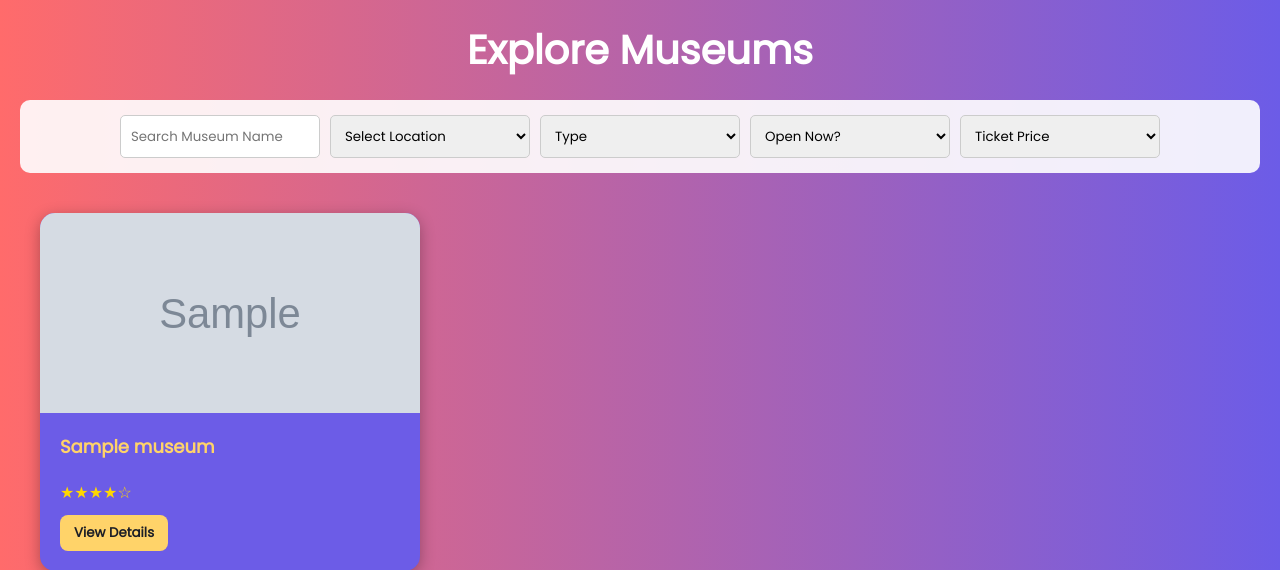
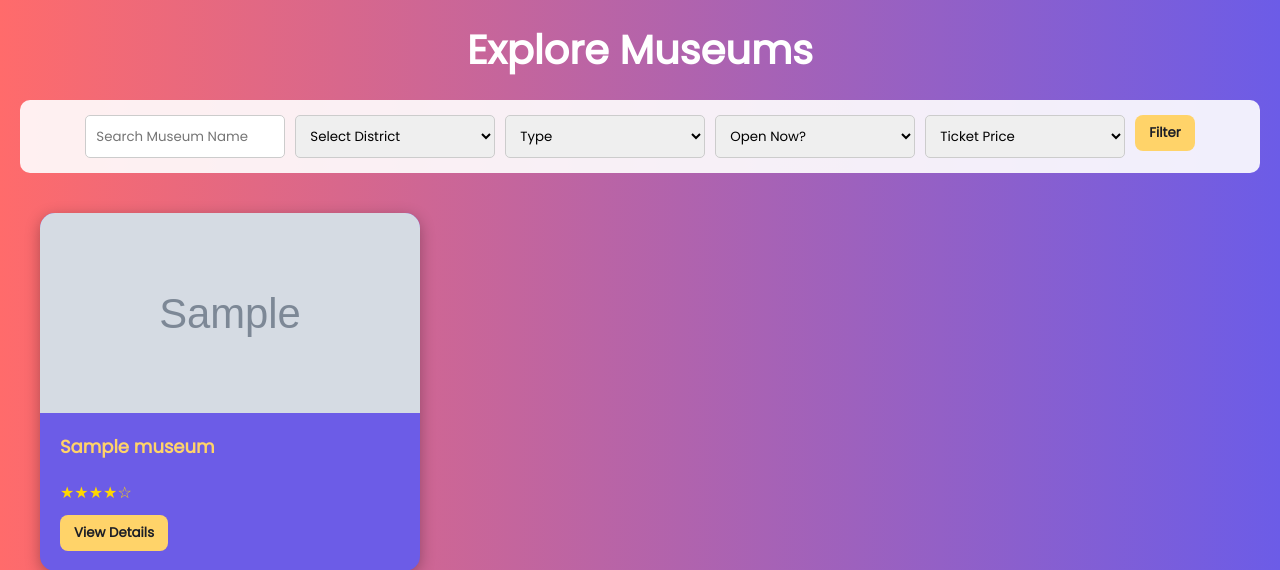
Before and after one commit to Muhtasim-Masum-Hasnayen/Ticket_Management_System, a PHP site: page /Museums.php in a window 1280 px wide. Shown: the top 570 px of the page. Run offline with PHP 8.4, Linux system fonts and the light colour scheme; tables that the repository leaves empty or names only in its code hold one stand-in row (values such as "Sample post"); grey boxes marked "Sample" are stand-in pictures; data that the repository does not hold is empty.

Commit message:
5th Commit

```diff
--- a/Museums.php
+++ b/Museums.php
@@ -1,13 +1,74 @@
 <?php
-include 'db_connect.php'; // Make sure this file connects to your database
+include 'db_connect.php';
+
+// Build dynamic filter conditions
+$conditions = [];
+$params = [];
+
+if (!empty($_GET['name'])) {
+  $conditions[] = "name LIKE :name";
+  $params[':name'] = '%' . $_GET['name'] . '%';
+}
+
+if (!empty($_GET['location'])) {
+  $conditions[] = "location = :location";
+  $params[':location'] = $_GET['location'];
+}
+
+if (!empty($_GET['type'])) {
+  $conditions[] = "description LIKE :type";
+  $params[':type'] = '%' . $_GET['type'] . '%';
+}
+
+if (!empty($_GET['open'])) {
+  if ($_GET['open'] === 'yes') {
+    $conditions[] = "opening_hours LIKE '%Open%'";
+  } elseif ($_GET['open'] === 'no') {
+    $conditions[] = "opening_hours NOT LIKE '%Open%'";
+  }
+}
+
+if (!empty($_GET['price_range'])) {
+  switch ($_GET['price_range']) {
+    case 'low':
+      $conditions[] = "price <= 100";
+      break;
+    case 'mid':
+      $conditions[] = "price BETWEEN 101 AND 300";
+      break;
+    case 'high':
+      $conditions[] = "price > 300";
+      break;
+  }
+}
+
+$sql = "SELECT * FROM museums";
+if (!empty($conditions)) {
+  $sql .= " WHERE " . implode(" AND ", $conditions);
+}
+$stmt = $conn->prepare($sql);
+$stmt->execute($params);
+$result = $stmt->fetchAll(PDO::FETCH_ASSOC);
+$popupIndex = 1;
+
+$districts = [
+  "Bagerhat", "Bandarban", "Barguna", "Barisal", "Bhola", "Bogra", "Brahmanbaria",
+  "Chandpur", "Chapai Nawabganj", "Chattogram", "Chuadanga", "Comilla", "Cox's Bazar",
+  "Dhaka", "Dinajpur", "Faridpur", "Feni", "Gaibandha", "Gazipur", "Gopalganj",
+  "Habiganj", "Jamalpur", "Jashore", "Jhalokathi", "Jhenaidah", "Joypurhat", "Khagrachari",
+  "Khulna", "Kishoreganj", "Kurigram", "Kushtia", "Lakshmipur", "Lalmonirhat", "Madaripur",
+  "Magura", "Manikganj", "Meherpur", "Moulvibazar", "Munshiganj", "Mymensingh", "Naogaon",
+  "Narail", "Narayanganj", "Narsingdi", "Natore", "Netrokona", "Nilphamari", "Noakhali",
+  "Pabna", "Panchagarh", "Patuakhali", "Pirojpur", "Rajbari", "Rajshahi", "Rangamati",
+  "Rangpur", "Satkhira", "Shariatpur", "Sherpur", "Sirajganj", "Sunamganj", "Sylhet",
+  "Tangail", "Thakurgaon"
+];
 ?>
 
 <!DOCTYPE html>
 <html lang="en">
-
 <head>
   <meta charset="UTF-8" />
-  <meta name="viewport" content="width=device-width, initial-scale=1.0" />
   <title>Museums | SmartTicket</title>
   <link rel="stylesheet" href="https://cdnjs.cloudflare.com/ajax/libs/font-awesome/6.5.0/css/all.min.css" />
   <link href="https://fonts.googleapis.com/css2?family=Poppins&display=swap" rel="stylesheet" />
@@ -170,47 +231,50 @@ include 'db_connect.php'; // Make sure this file connects to your database
 </head>
 
 <body>
-
   <h1 class="title">Explore Museums</h1>
 
-    <div class="filter-section">
-      <input type="text" placeholder="Search Museum Name" />
-      <select>
-        <option value="">Select Location</option>
-        <option value="Dhaka">Dhaka</option>
-        <option value="Chattogram">Chattogram</option>
-        <option value="Khulna">Khulna</option>
+  <form method="GET" class="filter-section">
+    <input type="text" name="name" placeholder="Search Museum Name" value="<?= htmlspecialchars($_GET['name'] ?? '') ?>" />
+
+    <select name="location">
+      <option value="">Select District</option>
+      <?php foreach ($districts as $district): ?>
+        <option value="<?= $district ?>" <?= (($_GET['location'] ?? '') === $district) ? 'selected' : '' ?>>
+          <?= $district ?>
+        </option>
+      <?php endforeach; ?>
     </select>
-      <select>
+
+    <select name="type">
       <option value="">Type</option>
-        <option value="Art">Art</option>
-        <option value="History">History</option>
-        <option value="Science">Science</option>
-        <option value="Culture">Culture</option>
-        <option value="Natural">Natural History</option>
+      <?php
+        $types = ["Art", "History", "Science", "Culture", "Natural"];
+        foreach ($types as $type) {
+          $selected = ($_GET['type'] ?? '') === $type ? 'selected' : '';
+          echo "<option value=\"$type\" $selected>$type</option>";
+        }
+      ?>
     </select>
-      <select>
+
+    <select name="open">
       <option value="">Open Now?</option>
-        <option value="yes">Yes</option>
-        <option value="no">No</option>
+      <option value="yes" <?= ($_GET['open'] ?? '') === 'yes' ? 'selected' : '' ?>>Yes</option>
+      <option value="no" <?= ($_GET['open'] ?? '') === 'no' ? 'selected' : '' ?>>No</option>
     </select>
-      <select>
+
+    <select name="price_range">
       <option value="">Ticket Price</option>
-        <option value="low">৳0–100</option>
-        <option value="mid">৳101–300</option>
-        <option value="high">৳301+</option>
+      <option value="low" <?= ($_GET['price_range'] ?? '') === 'low' ? 'selected' : '' ?>>৳0–100</option>
+      <option value="mid" <?= ($_GET['price_range'] ?? '') === 'mid' ? 'selected' : '' ?>>৳101–300</option>
+      <option value="high" <?= ($_GET['price_range'] ?? '') === 'high' ? 'selected' : '' ?>>৳301+</option>
     </select>
-    </div>
+
+    <button type="submit" class="view-btn">Filter</button>
+  </form>
 
   <div class="museum-grid">
+    <?php foreach ($result as $row): ?>
       <?php
-     $sql = "SELECT * FROM museums";
-     $stmt = $conn->prepare($sql);
-     $stmt->execute();
-     $result = $stmt->fetchAll(PDO::FETCH_ASSOC);
-     $popupIndex = 1;
-
-     foreach ($result as $row) {
         $id = $row['museum_id'];
         $name = htmlspecialchars($row['name']);
         $location = htmlspecialchars($row['location']);
@@ -221,13 +285,10 @@ include 'db_connect.php'; // Make sure this file connects to your database
         $hours = htmlspecialchars($row['opening_hours']);
         $ticket_price = htmlspecialchars($row['price']);
         $contact = htmlspecialchars($row['contact']);
+        $map_url = "https://www.google.com/maps?q=" . urlencode($address);
       ?>
-
-
-        <!-- Museum Card -->
-        <div class="museum-card" data-name="<?= $name ?>" data-location="<?= $location ?>" data-type="<?= $type ?>" data-open="<?= $open ?>" data-price="<?= $price ?>">
-      <img src="<?= 'admin/' . $image ?>" alt="<?= htmlspecialchars($name) ?>" />
-
+      <div class="museum-card">
+        <img src="<?= 'admin/' . $image ?>" alt="<?= $name ?>" />
         <div class="museum-card-content">
           <h3><?= $name ?></h3>
           <div class="rating">★★★★☆</div>
@@ -235,7 +296,6 @@ include 'db_connect.php'; // Make sure this file connects to your database
         </div>
       </div>
 
-        <!-- Popup -->
       <div class="popup" id="popup<?= $popupIndex ?>" style="display: none;">
        <div class="popup-content">
          <span class="close-btn" onclick="closePopup('popup<?= $popupIndex ?>')">&times;</span>
@@ -245,14 +305,20 @@ include 'db_connect.php'; // Make sure this file connects to your database
          <p><strong>Opening Hours:</strong> <?= $hours ?></p>
          <p><strong>Ticket Price:</strong> <?= $ticket_price ?></p>
          <p><strong>Contact:</strong> <?= $contact ?></p>
-            <iframe src="<?= $map_url ?>" width="100%" height="200" frameborder="0" allowfullscreen></iframe>
+
+         <div style="margin-top: 20px; display: flex; gap: 15px; flex-wrap: wrap;">
+           <button style="padding: 12px 24px; background: linear-gradient(135deg, #ff9a9e, #fad0c4); color: #1c1e26; border: none; border-radius: 12px; font-weight: 600; font-size: 16px; cursor: pointer; box-shadow: 0 4px 12px rgba(0, 0, 0, 0.25); backdrop-filter: blur(6px); display: flex; align-items: center; gap: 10px; transition: all 0.3s ease;" onclick="alert('Booking functionality coming soon!')">
+             <i class="fas fa-calendar-check"></i> Book Now
+           </button>
+           <button style="padding: 12px 24px; background: linear-gradient(135deg, #84fab0, #8fd3f4); color: #1c1e26; border: none; border-radius: 12px; font-weight: 600; font-size: 16px; cursor: pointer; box-shadow: 0 4px 12px rgba(0, 0, 0, 0.25); backdrop-filter: blur(6px); display: flex; align-items: center; gap: 10px; transition: all 0.3s ease;" onclick="alert('Redirecting to ticket purchase...')">
+             <i class="fas fa-ticket-alt"></i> Buy Ticket
+           </button>
          </div>
        </div>
 
-      <?php
-        $popupIndex++;
-      }
-      ?>
+      </div>
+      <?php $popupIndex++; ?>
+    <?php endforeach; ?>
   </div>
 
   <script>
@@ -265,6 +331,4 @@ include 'db_connect.php'; // Make sure this file connects to your database
     }
   </script>
 </body>
-
-
 </html>
```
Lines whose indentation alone changed are shown as unchanged.
